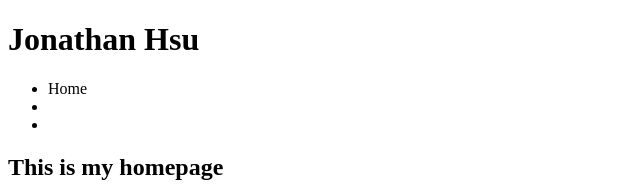
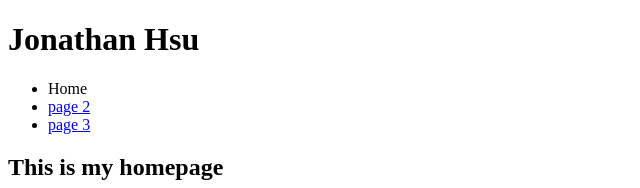
Before and after one commit to Jonathanhsu621/jonathanhsu621.github.io, a plain HTML site: page index.html in a window 1280 px wide. Shown: the top 188 px of the page, without its empty margins (0-640 px from the left). Drawn offline with Linux system fonts and the light colour scheme.

Commit message:
Update index.html

```diff
--- a/index.html
+++ b/index.html
@@ -10,8 +10,8 @@
         <h1>Jonathan Hsu</h1>
         <ul>
             <li>Home</li>
-            <li><a href="page2.html"></a></li>
-            <li><a href="page3.html"></a></li>
+            <li><a href="page2.html">page 2</a></li>
+            <li><a href="page3.html">page 3</a></li>
         </ul>
         <h2>This is my homepage</h2>
         <p>And all my homepage content</p>
```
